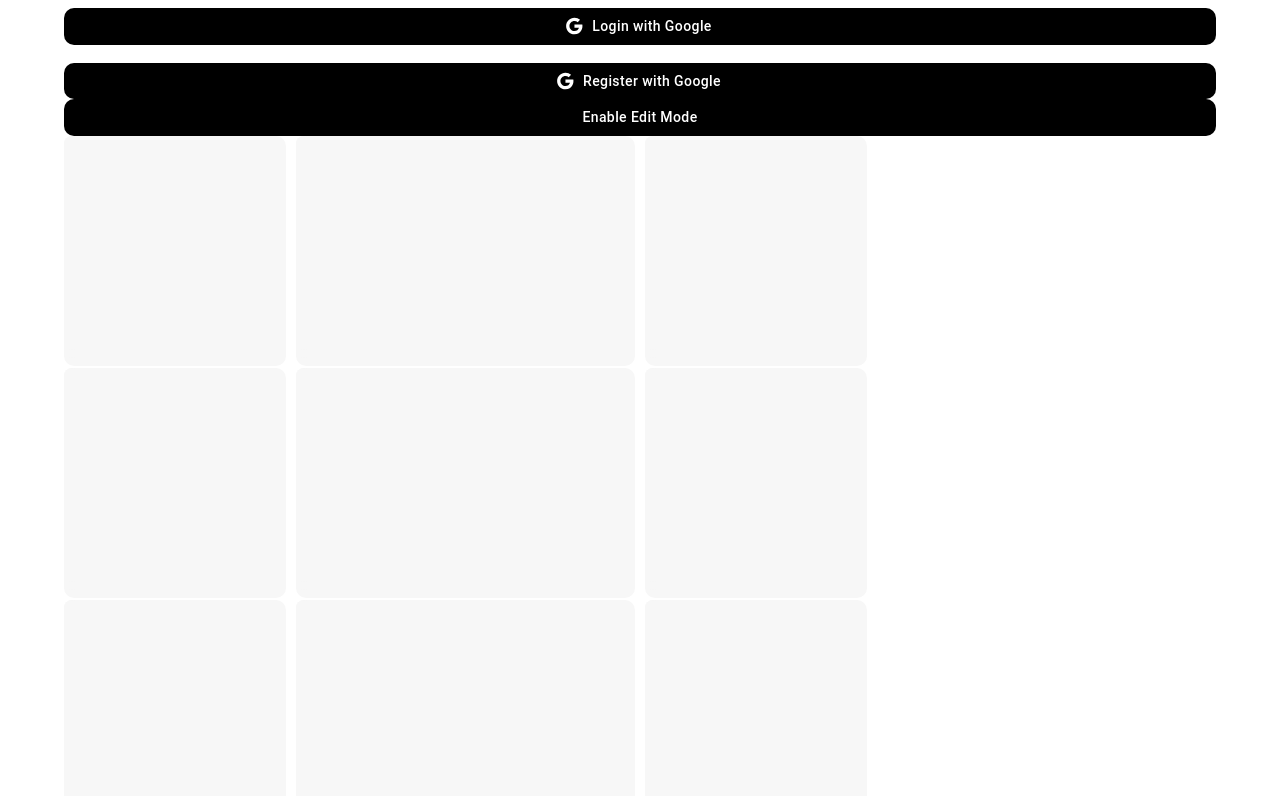
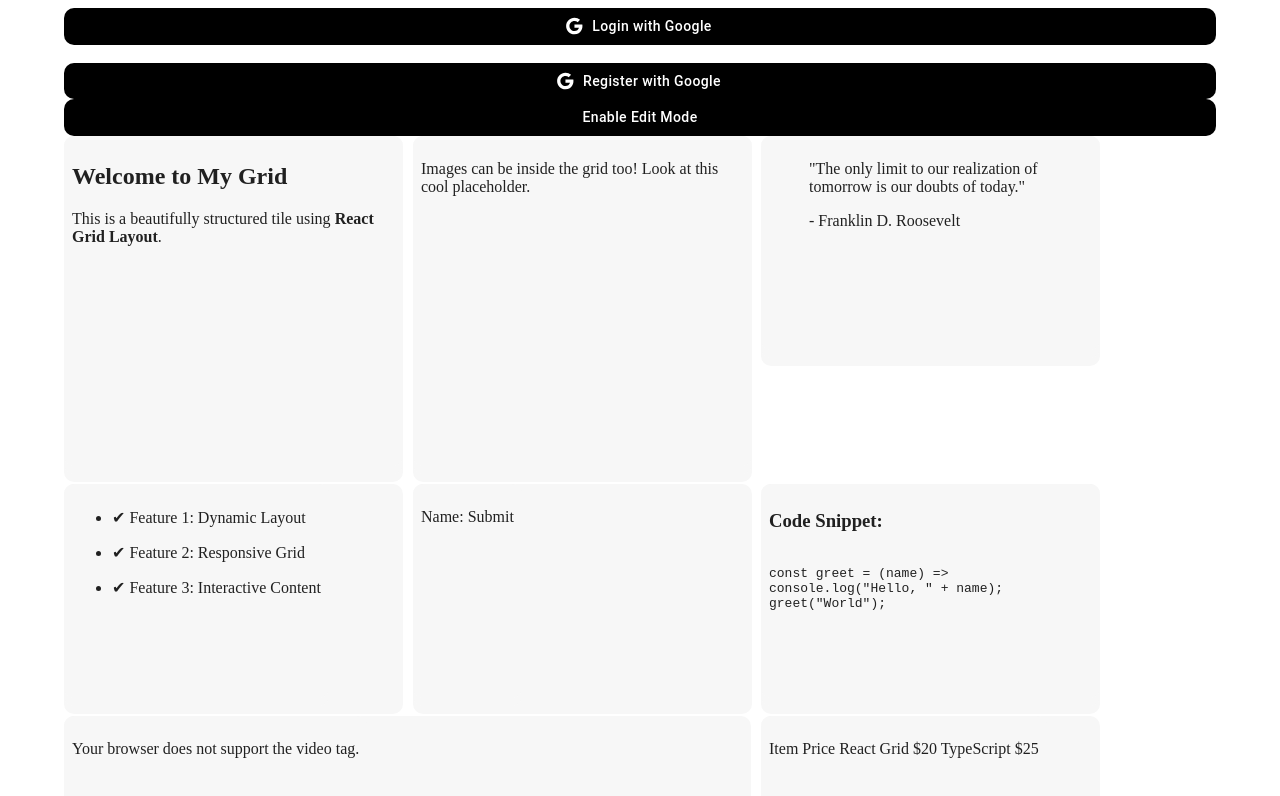
Before and after one commit to jathavaan/yana-frontend, a React (Vite) app in the folder src/: page / in a window 1280 px wide. Shown: the top 796 px of the page. Built offline with nearby package versions, Linux system fonts and the light colour scheme; what @toolpad/core would draw is missing.

Commit message:
chore: #8 Added document slice

```diff
--- a/src/src/features/document/document.hooks.ts
+++ b/src/src/features/document/document.hooks.ts
@@ -1,4 +1,10 @@
 import { DocumentResponse } from "@features/document/document.types.ts";
+import { useDispatch, useSelector } from "react-redux";
+import {
+  selectIsEditable,
+  toggleIsEditable,
+} from "@features/document/document.slice.ts";
+import { AppDispatch } from "@shared/stores";
 
 export const useDocument = (documentId: string) => {
   // const { data: document, isLoading, isError } = useDocumentQuery(documentId);
@@ -8,201 +14,122 @@ export const useDocument = (documentId: string) => {
     tiles: [
       {
         id: "tile-id-1",
-        content: "Tile Content",
+        content: `
+      <div>
+        <h2>Welcome to My Grid</h2>
+        <p>This is a beautifully structured tile using <strong>React Grid Layout</strong>.</p>
+      </div>
+    `,
         xPosition: 0,
         yPosition: 0,
-        width: 2,
-        height: 2,
+        width: 3,
+        height: 3,
       },
       {
         id: "tile-id-2",
-        content: "Tile Content",
-        xPosition: 2,
+        content: `
+      <div>
+        <img src="https://via.placeholder.com/150" alt="Placeholder Image" style="width: 100%; height: auto;" />
+        <p>Images can be inside the grid too! Look at this cool placeholder.</p>
+      </div>
+    `,
+        xPosition: 3,
+        yPosition: 0,
+        width: 3,
+        height: 3,
+      },
+      {
+        id: "tile-id-3",
+        content: `
+      <blockquote>
+        <p>"The only limit to our realization of tomorrow is our doubts of today."</p>
+        <cite>- Franklin D. Roosevelt</cite>
+      </blockquote>
+    `,
+        xPosition: 6,
         yPosition: 0,
         width: 3,
         height: 2,
       },
       {
-        id: "tile-id-3",
-        content: "Tile Content",
-        xPosition: 5,
-        yPosition: 0,
-        width: 2,
-        height: 2,
-      },
-      {
         id: "tile-id-4",
-        content: "Tile Content",
+        content: `
+      <ul>
+        <li>✔ Feature 1: Dynamic Layout</li>
+        <li>✔ Feature 2: Responsive Grid</li>
+        <li>✔ Feature 3: Interactive Content</li>
+      </ul>
+    `,
         xPosition: 0,
-        yPosition: 2,
-        width: 2,
+        yPosition: 3,
+        width: 3,
         height: 2,
       },
       {
         id: "tile-id-5",
-        content: "Tile Content",
-        xPosition: 2,
-        yPosition: 2,
+        content: `
+      <form>
+        <label for="name">Name:</label>
+        <input type="text" id="name" placeholder="Enter your name" />
+        <button type="submit">Submit</button>
+      </form>
+    `,
+        xPosition: 3,
+        yPosition: 3,
         width: 3,
         height: 2,
       },
       {
         id: "tile-id-6",
-        content: "Tile Content",
-        xPosition: 5,
-        yPosition: 2,
-        width: 2,
+        content: `
+      <div>
+        <h3>Code Snippet:</h3>
+        <pre>
+          <code>
+const greet = (name) => console.log("Hello, " + name);
+greet("World");
+          </code>
+        </pre>
+      </div>
+    `,
+        xPosition: 6,
+        yPosition: 3,
+        width: 3,
         height: 2,
       },
       {
         id: "tile-id-7",
-        content: "Tile Content",
+        content: `
+      <video width="100%" controls>
+        <source src="https://www.w3schools.com/html/mov_bbb.mp4" type="video/mp4">
+        Your browser does not support the video tag.
+      </video>
+    `,
         xPosition: 0,
-        yPosition: 4,
-        width: 2,
+        yPosition: 5,
+        width: 6,
         height: 3,
       },
       {
         id: "tile-id-8",
-        content: "Tile Content",
-        xPosition: 2,
-        yPosition: 4,
-        width: 3,
-        height: 2,
-      },
-      {
-        id: "tile-id-9",
-        content: "Tile Content",
-        xPosition: 5,
-        yPosition: 4,
-        width: 2,
-        height: 3,
-      },
-      {
-        id: "tile-id-10",
-        content: "Tile Content",
-        xPosition: 0,
-        yPosition: 7,
-        width: 3,
-        height: 2,
-      },
-      {
-        id: "tile-id-11",
-        content: "Tile Content",
-        xPosition: 3,
-        yPosition: 7,
-        width: 2,
-        height: 2,
-      },
-      {
-        id: "tile-id-12",
-        content: "Tile Content",
-        xPosition: 5,
-        yPosition: 7,
-        width: 3,
-        height: 2,
-      },
-      {
-        id: "tile-id-13",
-        content: "Tile Content",
-        xPosition: 0,
-        yPosition: 9,
-        width: 2,
-        height: 2,
-      },
-      {
-        id: "tile-id-14",
-        content: "Tile Content",
-        xPosition: 2,
-        yPosition: 9,
-        width: 2,
-        height: 2,
-      },
-      {
-        id: "tile-id-15",
-        content: "Tile Content",
-        xPosition: 4,
-        yPosition: 9,
-        width: 2,
-        height: 2,
-      },
-      {
-        id: "tile-id-16",
-        content: "Tile Content",
+        content: `
+      <table border="1" style="width:100%; text-align:center;">
+        <tr>
+          <th>Item</th>
+          <th>Price</th>
+        </tr>
+        <tr>
+          <td>React Grid</td>
+          <td>$20</td>
+        </tr>
+        <tr>
+          <td>TypeScript</td>
+          <td>$25</td>
+        </tr>
+      </table>
+    `,
         xPosition: 6,
-        yPosition: 9,
-        width: 3,
-        height: 2,
-      },
-      {
-        id: "tile-id-17",
-        content: "Tile Content",
-        xPosition: 0,
-        yPosition: 11,
-        width: 3,
-        height: 3,
-      },
-      {
-        id: "tile-id-18",
-        content: "Tile Content",
-        xPosition: 3,
-        yPosition: 11,
-        width: 3,
-        height: 2,
-      },
-      {
-        id: "tile-id-19",
-        content: "Tile Content",
-        xPosition: 6,
-        yPosition: 11,
-        width: 3,
-        height: 2,
-      },
-      {
-        id: "tile-id-20",
-        content: "Tile Content",
-        xPosition: 0,
-        yPosition: 14,
-        width: 4,
-        height: 2,
-      },
-      {
-        id: "tile-id-21",
-        content: "Tile Content",
-        xPosition: 4,
-        yPosition: 14,
-        width: 3,
-        height: 2,
-      },
-      {
-        id: "tile-id-22",
-        content: "Tile Content",
-        xPosition: 7,
-        yPosition: 14,
-        width: 3,
-        height: 2,
-      },
-      {
-        id: "tile-id-23",
-        content: "Tile Content",
-        xPosition: 0,
-        yPosition: 16,
-        width: 3,
-        height: 3,
-      },
-      {
-        id: "tile-id-24",
-        content: "Tile Content",
-        xPosition: 3,
-        yPosition: 16,
-        width: 3,
-        height: 3,
-      },
-      {
-        id: "tile-id-25",
-        content: "Tile Content",
-        xPosition: 6,
-        yPosition: 16,
+        yPosition: 5,
         width: 3,
         height: 3,
       },
@@ -212,5 +139,18 @@ export const useDocument = (documentId: string) => {
   const isLoading = false;
   const isError = false;
 
-  return { document, isLoading, isError };
+  const isDocumentEditable = useSelector(selectIsEditable);
+
+  const dispatch = useDispatch<AppDispatch>();
+  const onEditDocumentClick = () => {
+    dispatch(toggleIsEditable());
+  };
+
+  return {
+    document,
+    isDocumentEditable,
+    isLoading,
+    isError,
+    onEditDocumentClick,
+  };
 };
--- /dev/null
+++ b/src/src/features/document/document.slice.ts
@@ -0,0 +1,22 @@
+import { DocumentState } from "@features/document/document.types.ts";
+import { createSlice } from "@reduxjs/toolkit";
+import { RootState } from "@shared/stores";
+
+const initialState: DocumentState = {
+  isEditable: false,
+};
+export const documentSlice = createSlice({
+  name: "document",
+  initialState: initialState,
+  reducers: {
+    toggleIsEditable: (state) => {
+      state.isEditable = !state.isEditable;
+    },
+  },
+});
+
+export const { toggleIsEditable } = documentSlice.actions;
+export const selectIsEditable = (state: RootState) =>
+  state.documentReducer.isEditable;
+
+export const documentReducer = documentSlice.reducer;
--- a/src/src/features/document/document.tsx
+++ b/src/src/features/document/document.tsx
@@ -5,20 +5,26 @@ import {
   StyledSection,
 } from "@features/document/document.style.ts";
 import { Tile } from "@features/tile/tile.tsx";
-import { useState } from "react";
 import { Button } from "@features/ui/button";
 import { useDocument } from "@features/document/document.hooks.ts";
 
 export const Document = () => {
-  const [isEditable, setIsEditable] = useState(false);
-  const { document, isLoading, isError } = useDocument("document-id");
+  const {
+    document,
+    isDocumentEditable,
+    isLoading,
+    isError,
+    onEditDocumentClick,
+  } = useDocument("document-id");
   return (
     <>
       {isError && <div>Error</div>}
       {isLoading && <div>Loading</div>}
       <Button
-        buttonText={isEditable ? "Disable Edit Mode" : "Enable Edit Mode"}
-        onClick={() => setIsEditable(!isEditable)}
+        buttonText={
+          isDocumentEditable ? "Disable Edit Mode" : "Enable Edit Mode"
+        }
+        onClick={() => onEditDocumentClick()}
       />
       <StyledDocumentGrid
         breakpoints={{ lg: 1200, md: 996, sm: 768, xs: 480, xxs: 0 }}
@@ -36,10 +42,14 @@ export const Document = () => {
               y: tile.yPosition,
               h: tile.height,
               w: tile.width,
-              static: !isEditable,
+              static: !isDocumentEditable,
             }}
           >
-            <Tile id={tile.id} isEditable={isEditable} />
+            <Tile
+              id={tile.id}
+              content={tile.content}
+              isEditable={isDocumentEditable}
+            />
           </StyledSection>
         ))}
       </StyledDocumentGrid>
--- a/src/src/features/document/document.types.ts
+++ b/src/src/features/document/document.types.ts
@@ -9,3 +9,7 @@ export interface DocumentResponse {
   title: string;
   tiles: TileResponse[];
 }
+
+export interface DocumentState {
+  isEditable: boolean;
+}
--- a/src/src/features/document/index.ts
+++ b/src/src/features/document/index.ts
@@ -1 +1,2 @@
 export * from "./document.tsx";
+export * from "./document.slice.ts";
--- a/src/src/features/tile/tile.hooks.ts
+++ b/src/src/features/tile/tile.hooks.ts
@@ -2,10 +2,11 @@ import { StarterKit } from "@tiptap/starter-kit";
 import { useEditor } from "@tiptap/react";
 import { useEffect } from "react";
 
-export const useTile = (id: string, isEditable: boolean) => {
+export const useTile = (id: string, content: string, isEditable: boolean) => {
   const extensions = [StarterKit];
   const editor = useEditor({
-    extensions,
+    extensions: extensions,
+    content: content,
     editable: isEditable,
   });
 
--- a/src/src/features/tile/tile.tsx
+++ b/src/src/features/tile/tile.tsx
@@ -3,8 +3,8 @@ import { TileProps } from "@features/tile/tile.types.ts";
 import { useTile } from "@features/tile/tile.hooks.ts";
 import { StyledSection } from "@features/document/document.style.ts";
 
-export const Tile = ({ id, isEditable }: TileProps) => {
-  const { editor } = useTile(id, isEditable);
+export const Tile = ({ id, content, isEditable }: TileProps) => {
+  const { editor } = useTile(id, content, isEditable);
   return (
     <StyledSection key={id}>
       <StyledEditorContent key={id} editor={editor} />
--- a/src/src/features/tile/tile.types.ts
+++ b/src/src/features/tile/tile.types.ts
@@ -1,4 +1,5 @@
 export interface TileProps {
   id: string;
+  content: string;
   isEditable: boolean;
 }
--- a/src/src/shared/stores/redux.store.ts
+++ b/src/src/shared/stores/redux.store.ts
@@ -1,7 +1,10 @@
 import { configureStore } from "@reduxjs/toolkit";
 import { authReducer } from "@features/auth";
+import { documentReducer } from "@features/document";
 
-export const reduxStore = configureStore({ reducer: { authReducer } });
+export const reduxStore = configureStore({
+  reducer: { authReducer, documentReducer },
+});
 
 export type RootState = ReturnType<typeof reduxStore.getState>;
 export type AppDispatch = typeof reduxStore.dispatch;
```
